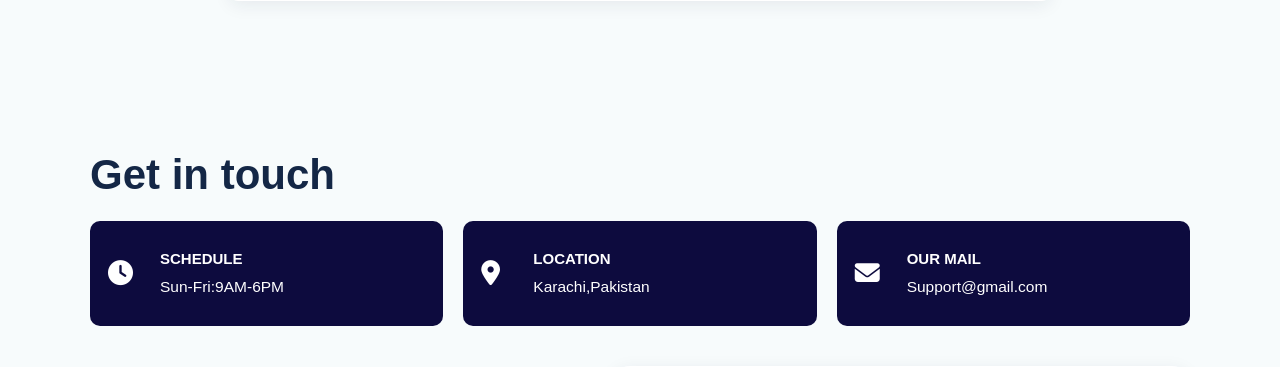
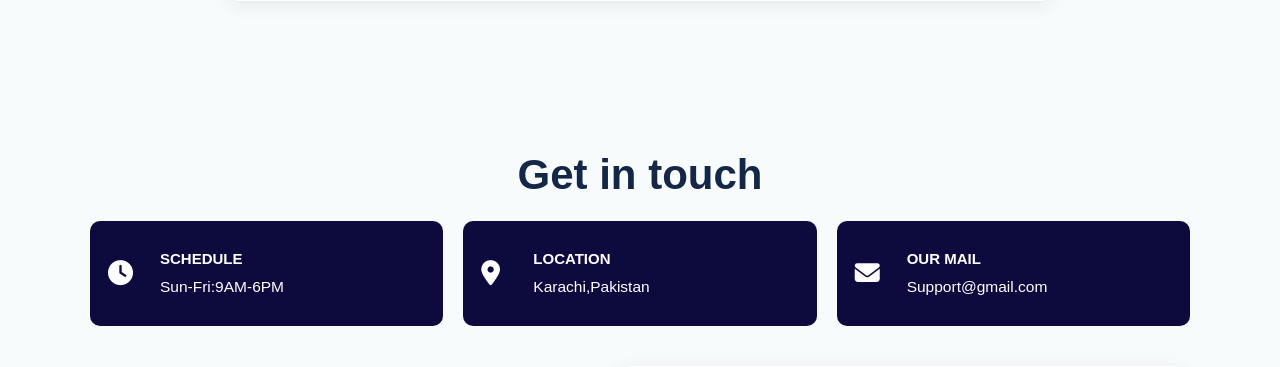
Before and after one commit to ASMII206/Vaccination-Management-System, a PHP site: page / in a window 1280 px wide. Shown: the part 2768-3135 px from the top of the page. Run offline with PHP 8.4, Linux system fonts and the light colour scheme.

Commit message:
text alignment

```diff
--- a/css/style.css
+++ b/css/style.css
@@ -759,11 +759,10 @@ nav a:hover { color: #f9a602; }
     }
 }
 
-
-
-
-
-
+.last{
+    display: flex;
+    justify-content: center;
+}
 
 .features {
     position: relative;
--- a/index.php
+++ b/index.php
@@ -255,7 +255,7 @@ if ($_SERVER['REQUEST_METHOD'] === 'POST') {
 
     <section class="contact-section" id="contact">
        <div class="contact-info">
-                <h2>Get in touch</h2>
+                <h2 class="last">Get in touch</h2>
                 <ul>
                     <li>  <i class="fa-solid fa-clock"></i></i><strong>SCHEDULE</strong>Sun-Fri:9AM-6PM</li>
                     <li> <i class="fa-solid fa-location-dot"></i><strong>LOCATION</strong>Karachi,Pakistan</li>
```
